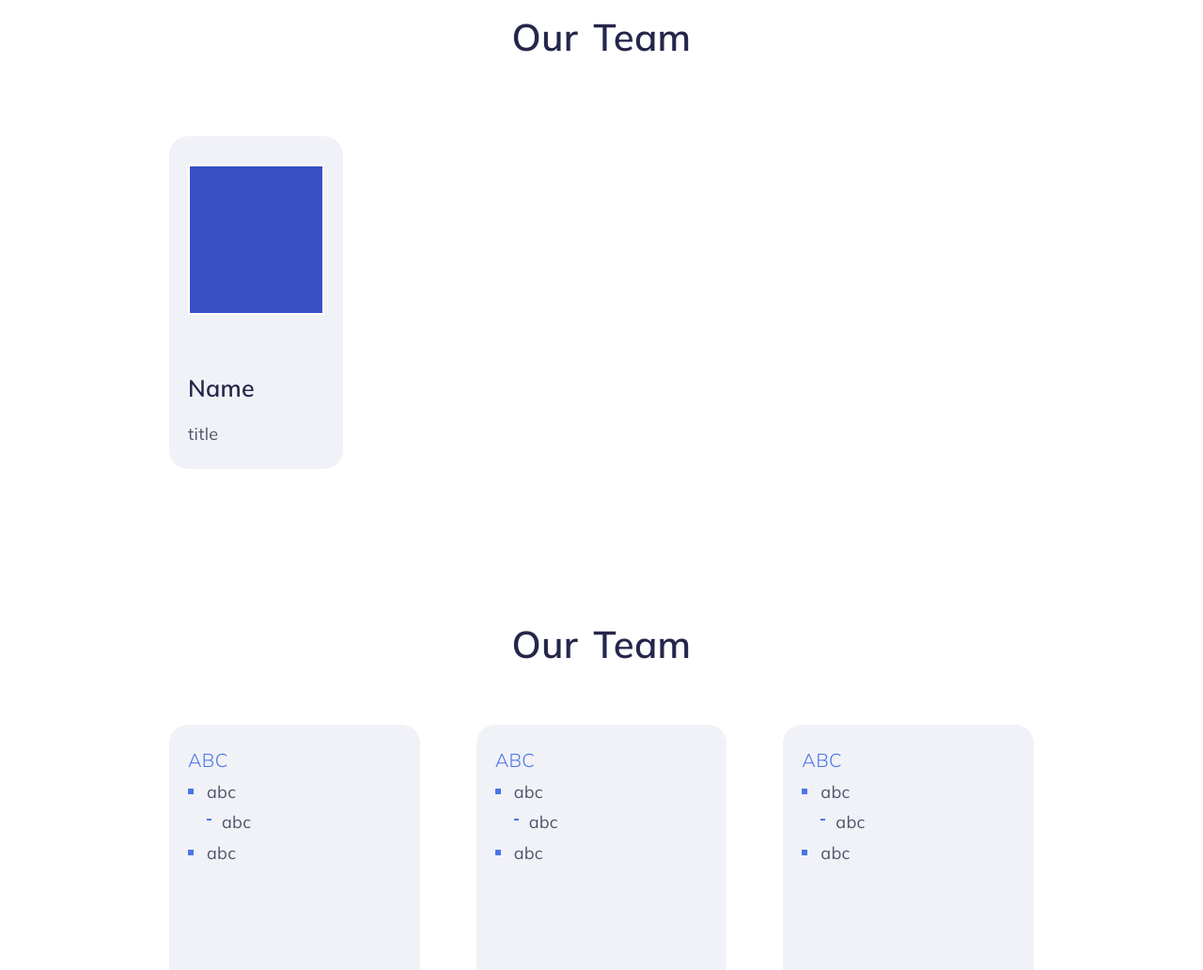
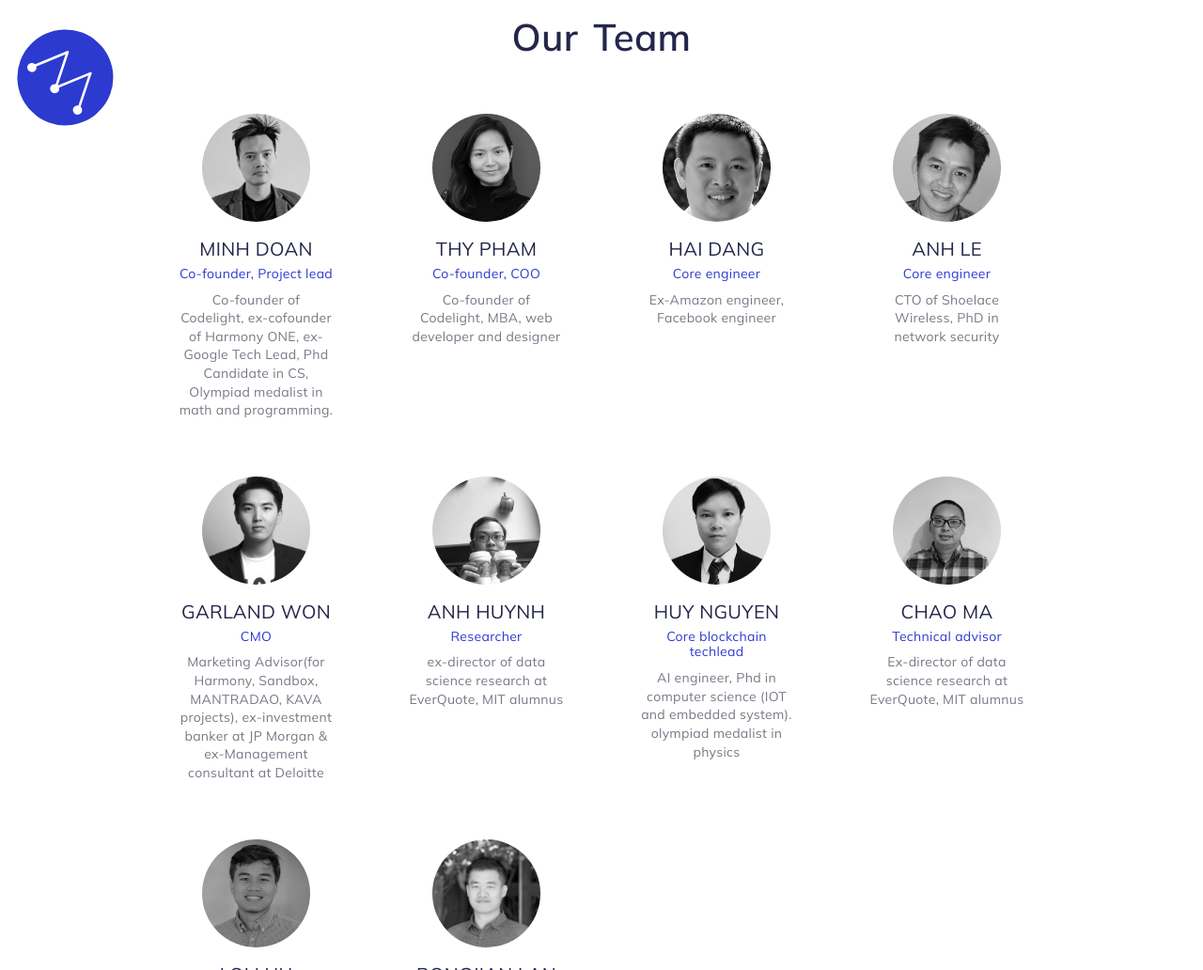
Before and after one commit to khoathy/massbit, a website: page index.html in a window 1280 px wide. Shown: the part 3193-4225 px from the top of the page at 94% size. Drawn offline with nearby package versions, Linux system fonts and the light colour scheme.

Commit message:
feat: finish team section

```diff
--- a/index.html
+++ b/index.html
@@ -95,9 +95,6 @@
                         </div>
                     </div>
                 </div>
-                <div class="decor-left">
-                    <img src="img/decor.svg" alt="">
-                </div>
             </section>
 
             <section class="section-products">
@@ -131,32 +128,114 @@
                         </div>
                     </div>
                 </div>
+                <div class="decor-left">
+                    <img src="img/decor.svg" alt="">
+                </div>
             </section>
 
 
             <section class="section-team">
                 <h2 class="heading-secondary">Our Team</h2>
-                <p class="paragraph u-margin-top-medium u-center-text ">
-
-                </p>
-
                 <div>
                     <div class="grid">
                         <div class="col-1-of-4 card">
                             <div class="card__wrapper">
-                                <img src="img/p1.png" alt="Centralized gateway of transaction submission">
-                                <h3 class="heading-tertiary u-margin-top-medium">Name</h3>
-                                <p>title</p>
+                                <img class="card__img" src="img/team/minh.jpg" alt="Minh Doan">
+                                <p class="card__name">Minh Doan </p>
+                                <p class="card__title">Co-founder, Project lead</p>
+                                <p class="card__details">Co-founder of Codelight, ex-cofounder of Harmony ONE, ex-Google Tech Lead, Phd Candidate in CS, Olympiad medalist in math and programming.</p>
                             </div>
                         </div>
+                        <div class="col-1-of-4 card">
+                            <div class="card__wrapper">
+                                <img class="card__img" src="img/team/thy.jpg" alt="Thy Pham">
+                                <p class="card__name">Thy Pham </p>
+                                <p class="card__title">Co-founder, COO</p>
+                                <p class="card__details">Co-founder of Codelight, MBA, web developer and designer</p>
+                            </div>
+                        </div>
+                        <div class="col-1-of-4 card">
+                            <div class="card__wrapper">
+                                <img class="card__img" src="img/team/hai-dang.jpg" alt="Hai Dang">
+                                <p class="card__name">Hai Dang </p>
+                                <p class="card__title">Core engineer</p>
+                                <p class="card__details">Ex-Amazon engineer, Facebook engineer</p>
+                            </div>
+                        </div>
+                        <div class="col-1-of-4 card">
+                            <div class="card__wrapper">
+                                <img class="card__img" src="img/team/anh-le.jpg" alt="Anh Le">
+                                <p class="card__name">Anh Le</p>
+                                <p class="card__title">Core engineer</p>
+                                <p class="card__details">CTO of Shoelace Wireless, PhD in network security</p>
+                            </div>
+                        </div>
+                        <div class="col-1-of-4 card">
+                            <div class="card__wrapper">
+                                <img class="card__img" src="img/team/garlam.jpg" alt="Garland Won">
+                                <p class="card__name">Garland Won</p>
+                                <p class="card__title">CMO</p>
+                                <p class="card__details">Marketing Advisor(for Harmony, Sandbox, MANTRADAO, KAVA projects), ex-investment banker at JP Morgan & ex-Management consultant at Deloitte</p>
+                            </div>
+                        </div>
+                        <div class="col-1-of-4 card">
+                            <div class="card__wrapper">
+                                <img class="card__img" src="img/team/anh-huynh.jpg" alt="Anh Huynh">
+                                <p class="card__name">Anh Huynh</p>
+                                <p class="card__title">Researcher</p>
+                                <p class="card__details">ex-director of data science research at EverQuote, MIT alumnus</p>
+                            </div>
+                        </div>
+                        <div class="col-1-of-4 card">
+                            <div class="card__wrapper">
+                                <img class="card__img" src="img/team/huy-nguyen.jpg" alt="Huy Nguyen">
+                                <p class="card__name">Huy Nguyen</p>
+                                <p class="card__title">Core blockchain techlead</p>
+                                <p class="card__details">AI engineer, Phd in computer science (IOT and embedded system). olympiad medalist in physics</p>
+                            </div>
+                        </div>
+                        <div class="col-1-of-4 card">
+                            <div class="card__wrapper">
+                                <img class="card__img" src="img/team/chao-ma.jpg" alt="Chao Ma">
+                                <p class="card__name">Chao Ma</p>
+                                <p class="card__title">Technical advisor</p>
+                                <p class="card__details">Ex-director of data science research at EverQuote, MIT alumnus</p>
+                            </div>
+                        </div>
+                        <div class="col-1-of-4 card">
+                            <div class="card__wrapper">
+                                <img class="card__img" src="img/team/loi-luu.jpg" alt="Loi Luu">
+                                <p class="card__name">Loi Luu</p>
+                                <p class="card__title">Technical advisor</p>
+                                <p class="card__details">CEO of Kyber network</p>
+                            </div>
+                        </div>
+                        <div class="col-1-of-4 card">
+                            <div class="card__wrapper">
+                                <img class="card__img" src="img/team/rongjian.jpg" alt="Rongjian Lan">
+                                <p class="card__name">Rongjian Lan</p>
+                                <p class="card__title">Technical advisor</p>
+                                <p class="card__details">CTO of Harmony One, ex-googler</p>
+                            </div>
+                        </div>
+                        <!-- <div class="col-1-of-4 card">
+                            <div class="card__wrapper">
+                                <img class="card__img" src="img/team/huy-pham.jpg" alt="Huy Pham">
+                                <p class="card__name">Huy Pham</p>
+                                <p class="card__title">Token economics research consultant</p>
+                                <p class="card__details">2 times IMO gold medalists, Math PhD at Stanford
+                                </p>
+                            </div>
+                        </div> -->
                     </div>
             </section>
 
 
-            <section class="section-team">
-                <div>
-                    <h2 class="heading-secondary">Our Team</h2>
+            <section class="section-funding">
+                <h2 class="heading-secondary">Backed By</h2>
+
                 <p class="paragraph">
+                    We are backed by...
                 </p>
                 <div class="grid">
                     <div class="col-1-of-3 card">
@@ -208,22 +287,12 @@
                         </div>
                     </div>
                 </div>
-                </div>
-
+                <a class = "btn btn-outline u-margin-top-small" href = "#">Show me more</a>
                 <div class="decor-right">
                     <img src="img/decor2.svg" alt="">
                 </div>
             </section>
 
-            <section class="section-funding">
-                <h2 class="heading-secondary">Backed By</h2>
-
-                <p class="paragraph">
-                    We are backed by...
-                </p>
-
-                <a class = "btn btn-outline u-margin-top-small" href = "#">Show me more</a>
-            </section>
 
 
 
--- a/sass/abstracts/_variables.scss
+++ b/sass/abstracts/_variables.scss
@@ -13,9 +13,9 @@ $color-white-2: #f1f2f7;
 $color-gray: #505369;
 $color-gray-med: #8f979f;
 $color-gray-dark:#24264b;
-$color-gray-light: #f8faff;
+$color-gray-light: #757a85;
 $color-blue: #d7e4fa;
-$color-blue-light: #eef2fc;
+$color-blue-light: #e4edfd;
 
 // GRID
 $grid-width: 120rem;
--- a/sass/base/_typography.scss
+++ b/sass/base/_typography.scss
@@ -19,7 +19,6 @@ body {
 .heading-primary {
     font-size: 5rem;
     color: $color-gray-dark;
-    text-transform: none;
     line-height: 1.3;
     @include respond(tab-port){
         width: 90%;
@@ -79,20 +78,23 @@ body {
     color: $color-gray-dark;
 }
 
-// .price {
-//     font-size: 1.6rem;
-//     font-weight: 500;
-// }
+.card {
+    &__name {
+        text-transform: uppercase;
+        color: $color-gray-dark;
+        font-size: 2rem;
+    }
 
+    &__title {
+        font-size: 1.4rem;
+        line-height: 1.2;
+        color: $color-primary;
+    }
 
-.card__title {
-    font-size: 2rem;
-    font-weight: 300;
-    text-transform: uppercase;
-    color: $color-primary-light;
+    &__details {
+        font-size: 1.4rem;
+        line-height: 1.4;
+        color: $color-gray-light;
+        text-align: center;
+    }
 }
-
-.card__description {
-    font-size: 1.4rem;
-    line-height: 1.4;
-}
--- a/sass/components/_card.scss
+++ b/sass/components/_card.scss
@@ -1,43 +1,58 @@
 .card {
     position: relative;
-    transition: transform 0.3s ease-in-out;
+    transition: transform 0.4s ease-in-out;
+
+    &:hover {
+        transform: translateY(-0.5rem);
+        @include respond(tab-port){
+            transform: translateY(-1rem) rotate(-2deg);
+        }
+    }
 
     &:not(:last-child){
         @include respond(phone){
             margin-bottom: 2.5rem;
         }
     }
+
     &__wrapper {
-        min-height: 30rem;
-        margin: 3rem;
+        // min-height: 10rem;
+        margin: 1rem 2rem;
         position: relative;
         border-radius: 2rem;
         padding: 2rem;
-        background-color: $color-white-2;
+        background-color: white;
         color: $color-gray;
+        text-align: center;
+
+        @include respond(phone){
+            width: 90% !important;
+            margin: 0 auto;
+            min-height: 0;
+        }
     }
 
-    &__description {
-        min-height: 5rem;
+    &__details {
+        margin-top: 1rem;
+
+        @include respond(phone){
+            margin: 1rem auto ;
+        }
     }
 
-    img {
-        height: 16rem;
-        margin: 1rem auto;
-        object-fit: cover;
-        object-position: top;
-        border: solid 2px $color-white;
+    &__img {
+        -webkit-filter: grayscale(100%); /* Safari 6.0 - 9.0 */
+        filter: grayscale(100%);
+        border-radius: 50%;
+        width: 70% !important;
+        // object-fit: cover;
+        // object-position: top;
         transition: transform 1s ease-out;
+
         @include respond(phone){
-            min-height: 35vh;
+            width: 30% !important;
         }
 
     }
 
-    &:hover {
-        transform: translateY(-2rem);
-        @include respond(tab-port){
-            transform: translateY(-1rem) rotate(-2deg);
-        }
-    }
 }
--- a/sass/pages/_home.scss
+++ b/sass/pages/_home.scss
@@ -52,7 +52,7 @@
     width: 8vw;
     position: absolute;
     bottom: -15rem;
-    left: -1.8rem;
+    left: -1rem;
     transform-origin: bottom left;
     transition: all 0.5s ease-out;
     @include respond(tab-land){bottom: -15rem;}
```
Also changed, not shown: css/style.css, img/team/anh-huynh.jpg (added), img/team/anh-le.jpg (added), img/team/chao-ma.jpg (added), img/team/garlam.jpg (added), img/team/hai-dang.jpg (added), img/team/huy-nguyen.jpg (added), img/team/loi-luu.jpg (added), img/team/minh.jpg (added), img/team/rongjian.jpg (added), img/team/thy.jpg (added). Lines whose indentation alone changed are shown as unchanged.
